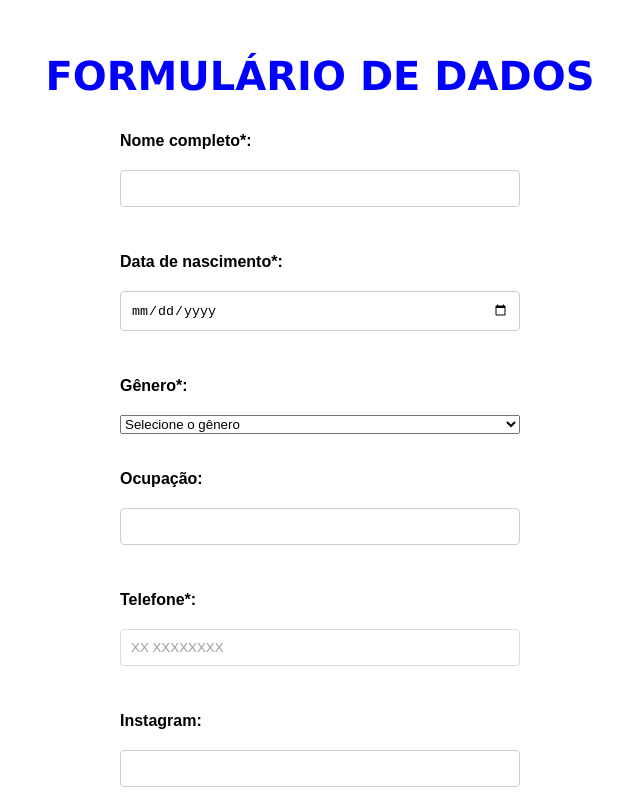
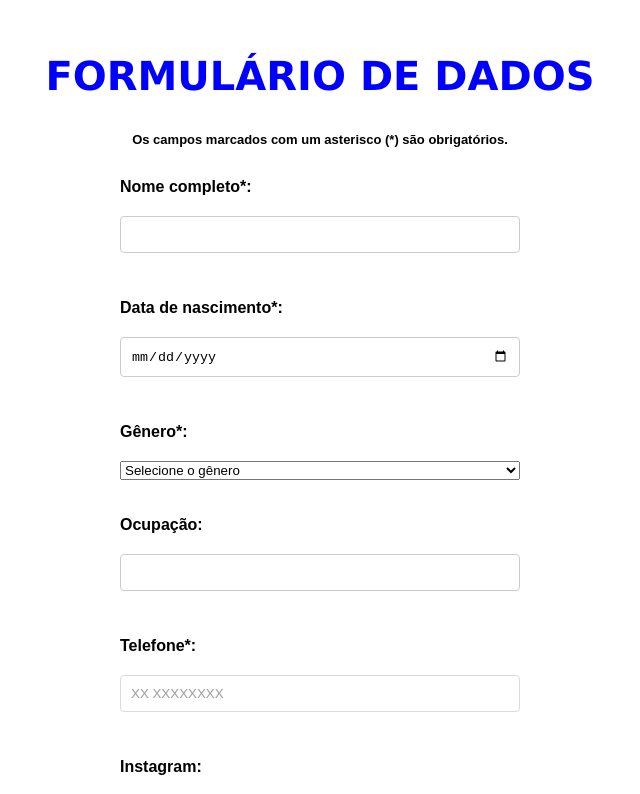
Before and after one commit to VictorRecalcatte/formsVGDF, a Next.js app: page / in a window 1280 px wide. Shown: the top 794 px of the page, without its empty margins (320-960 px from the left). Built offline with nearby package versions, Linux system fonts and the light colour scheme.

Commit message:
Banco conectado com Front

```diff
--- a/src/pages/index.js
+++ b/src/pages/index.js
@@ -59,8 +59,10 @@ export default function Home() {
       </Head>
       <main>
         <h2>FORMULÁRIO DE DADOS</h2>
+        <h3>Os campos marcados com um asterisco (*) são obrigatórios.</h3>
         <form onSubmit={handleSubmit}>
 
+<br></br>
           <label>Nome completo*:</label>
           <input type="text" name="nome_completo" value={formData.nome_completo} onChange={handleChange} /> <br /><br />
 
--- a/src/styles/globals.css
+++ b/src/styles/globals.css
@@ -49,3 +49,13 @@ label {
   margin-bottom: 20px;
 
 }
+
+h3 {
+
+  color: #000000;
+  display: flex;
+  justify-content: center;
+  align-items: center;
+  font-size: small;
+
+}
```
Also changed, not shown: src/pages/validationSchema.js (added, +38 -0 lines).
